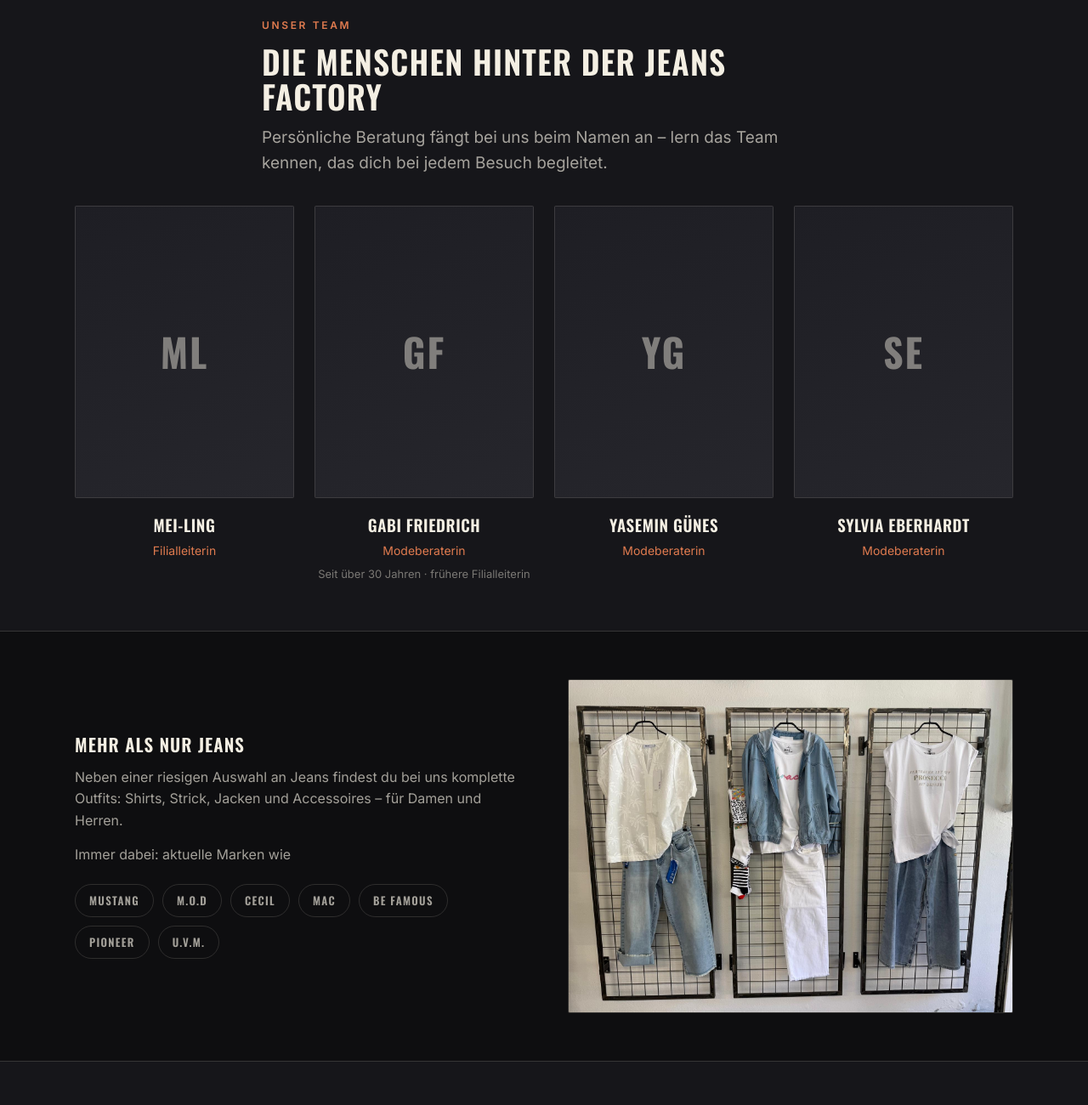
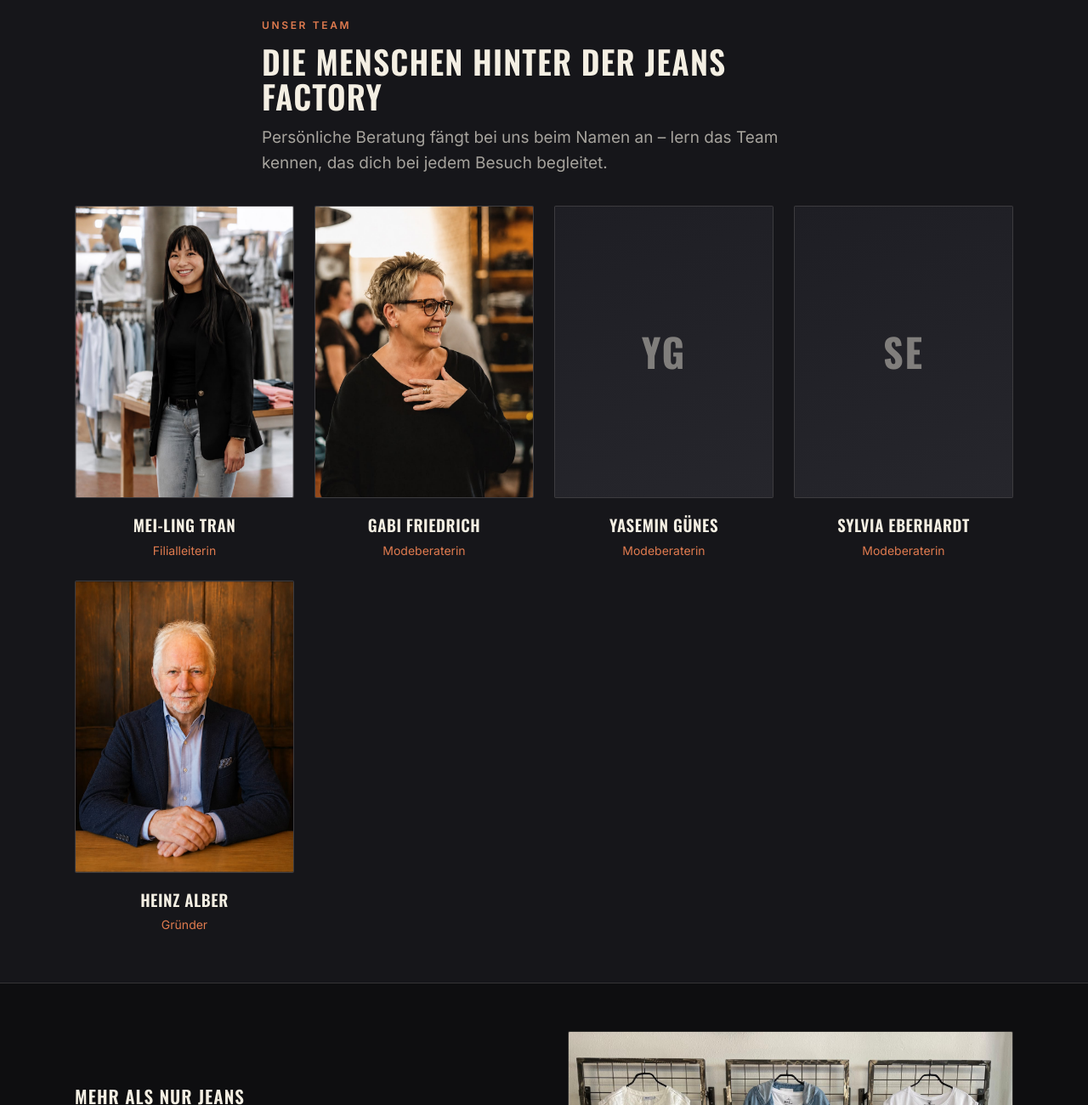
Before and after one commit to 99Antonia420/Jeans-Factory, a plain HTML site: page ueber-uns.html in a window 1280 px wide. Shown: the part 972-2272 px from the top of the page at 85% size. Drawn offline with nearby package versions, Linux system fonts and the light colour scheme.

Commit message:
Add files via upload

```diff
--- a/ueber-uns.html
+++ b/ueber-uns.html
@@ -53,21 +53,18 @@
 
     <div class="team-card">
       <div class="team-photo">
-        <span class="team-initials">ML</span>
-        <!-- Foto: <img src="assets/team-mei-ling.jpeg" alt="Mei-Ling, Filialleiterin"> -->
+        <img src="assets/team-mei-ling.jpeg" alt="Mei-Ling Tran, Filialleiterin">
       </div>
-      <div class="team-name">Mei-Ling</div>
+      <div class="team-name">Mei-Ling Tran</div>
       <div class="team-role">Filialleiterin</div>
     </div>
 
     <div class="team-card">
       <div class="team-photo">
-        <span class="team-initials">GF</span>
-        <!-- Foto: <img src="assets/team-gabi.jpeg" alt="Gabi Friedrich, Modeberaterin"> -->
+        <img src="assets/team-gabi.jpeg" alt="Gabi Friedrich, Modeberaterin">
       </div>
       <div class="team-name">Gabi Friedrich</div>
       <div class="team-role">Modeberaterin</div>
-      <div class="team-note">Seit über 30 Jahren · frühere Filialleiterin</div>
     </div>
 
     <div class="team-card">
@@ -84,6 +81,14 @@
       </div>
       <div class="team-name">Sylvia Eberhardt</div>
       <div class="team-role">Modeberaterin</div>
+    </div>
+
+    <div class="team-card">
+      <div class="team-photo">
+        <img src="assets/team-heinz.jpeg" alt="Heinz Alber, Gründer">
+      </div>
+      <div class="team-name">Heinz Alber</div>
+      <div class="team-role">Gründer</div>
     </div>
 
   </div>
```
Also changed, not shown: assets/logo-jeansfactory.png, 1 other file.
